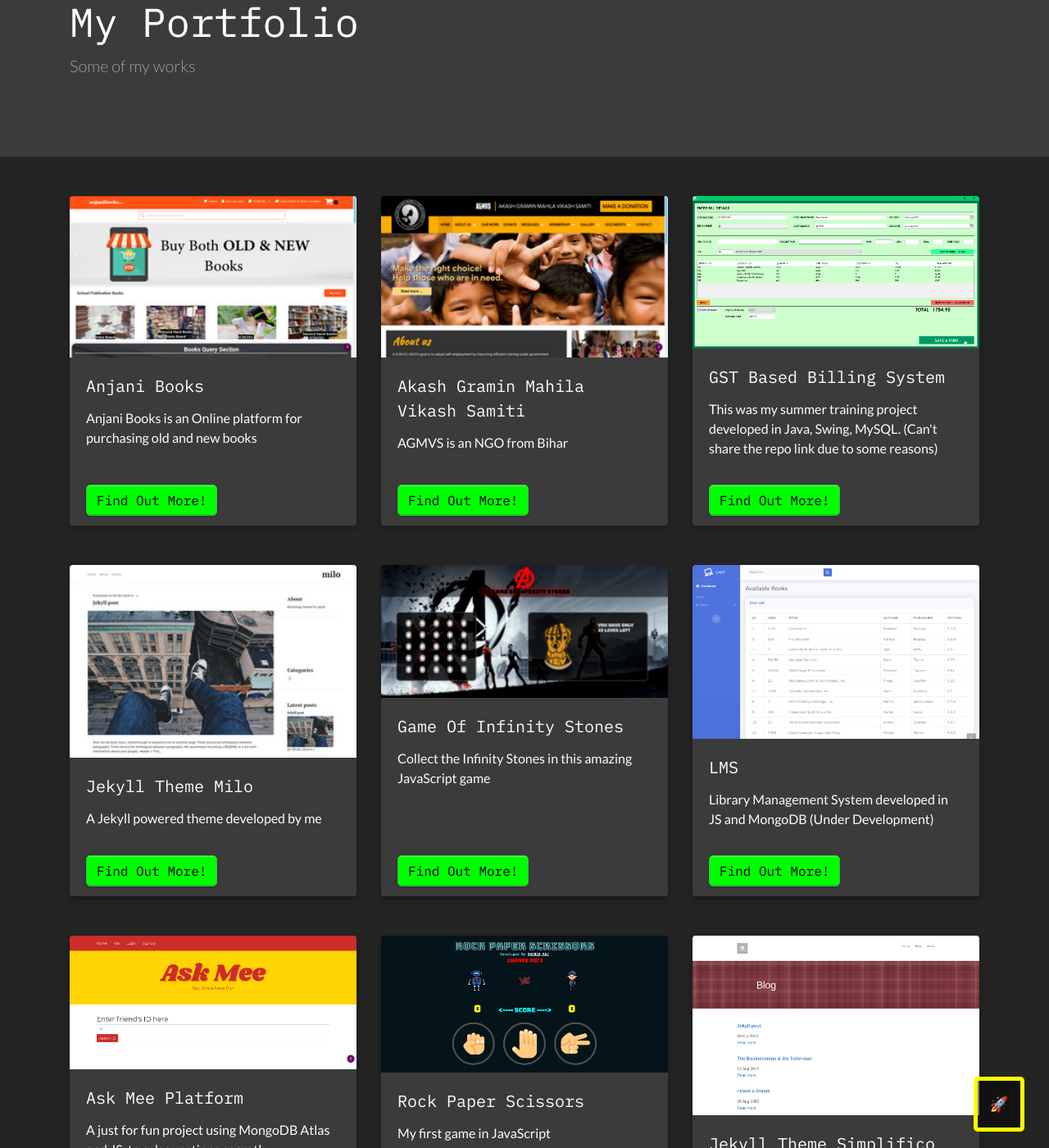
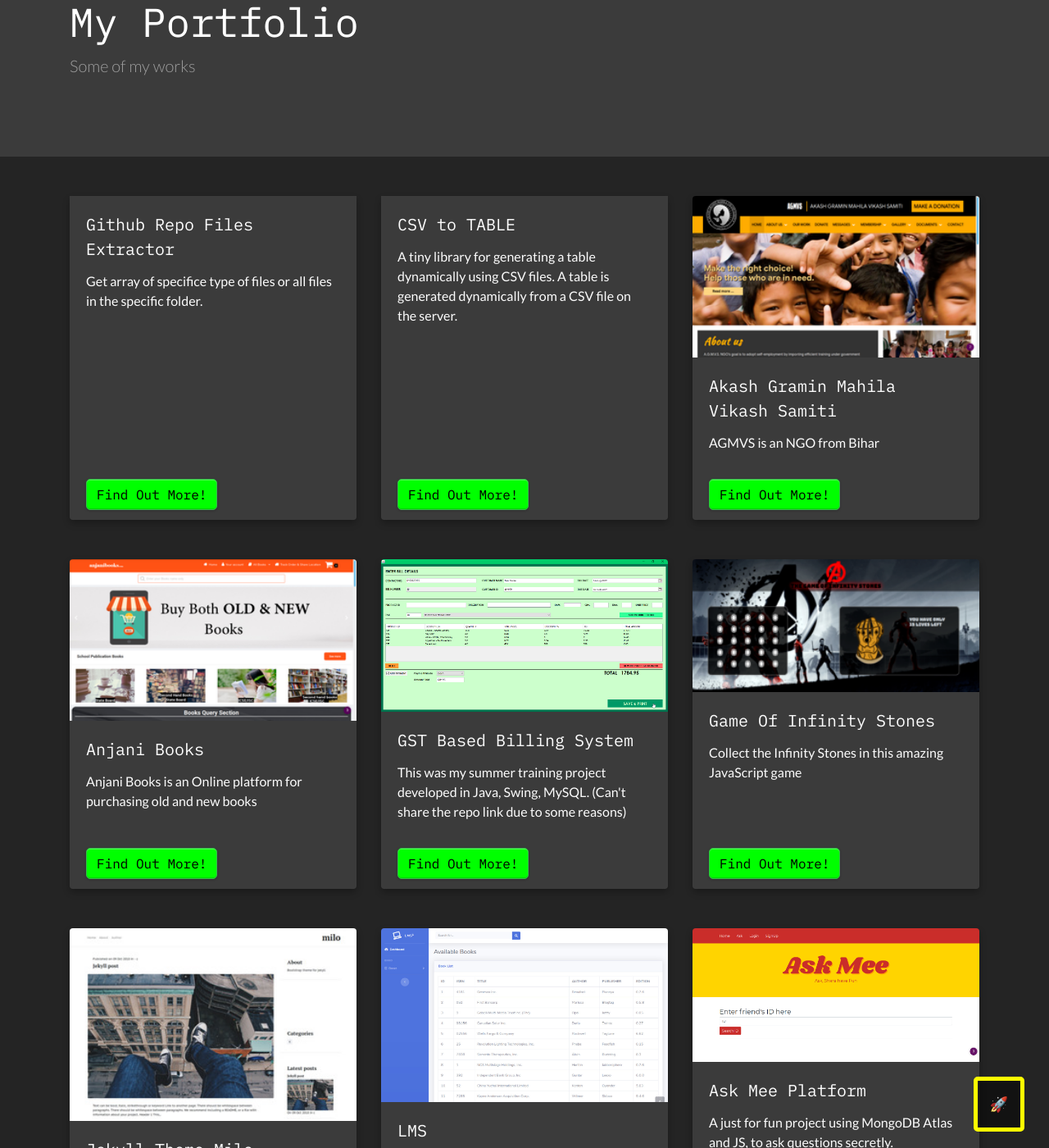
Before and after one commit to sharadcodes/sharadcodes.github.io, a Jekyll site: the page built from portfolio.md, in a window 1280 px wide and 1400 px high, scrolled down 378 px. Shown: the whole window at 82% size. Built offline with Jekyll 4.4.1, drawn with Linux system fonts in a browser that asks for light colours; emoji names are drawn with the system emoji font; some web fonts are replaced.

Commit message:
Update Portfolio “projects”

```diff
--- a/_data/portfolio.yml
+++ b/_data/portfolio.yml
@@ -1,14 +1,24 @@
 projects:
+  - about: Get array of specifice type of files or all files in the specific folder.
+    img_alt: Github Repo Files Extractor
+    link: 'https://sharadcodes.github.io/cdn/ghub_files/'
+    title: Github Repo Files Extractor
+  - about: >-
+      A tiny library for generating a table dynamically using CSV files. A table
+      is generated dynamically from a CSV file on the server.
+    img_alt: CSV to TABLE
+    link: 'https://sharadcodes.github.io/cdn/csv_to_table/'
+    title: CSV to TABLE
+  - about: AGMVS is an NGO from Bihar
+    img: /assets/uploads/agmvs.png
+    img_alt: AGMVS Image
+    link: 'https://agmvs.org.in'
+    title: Akash Gramin Mahila Vikash Samiti
   - about: Anjani Books is an Online platform for purchasing old and new books
     img: /assets/uploads/abooks.png
     img_alt: Anjani Books
     link: 'https://anjanibooks.com'
     title: Anjani Books
-  - about: AGMVS is an NGO from Bihar
-    img: /assets/uploads/agmvs.png
-    img_alt: AGMVS Image
-    link: 'https://agmvs.org.in'
-    title: Akash Gramin Mahila Vikash Samiti
   - about: >-
       This was my summer training project developed in Java, Swing, MySQL.
       (Can't share the repo link due to some reasons)
@@ -16,16 +26,16 @@ projects:
     img_alt: Snap
     link: 'https://www.codingindian.codes/assets/uploads/gstb.png'
     title: GST Based Billing System
+  - about: Collect the Infinity Stones in this amazing JavaScript game
+    img: /assets/uploads/ais.png
+    img_alt: Snap
+    link: 'https://sharadcodes.github.io/the-game-of-infinity-stones/'
+    title: Game Of Infinity Stones
   - about: A Jekyll powered theme developed by me
     img: /assets/uploads/jm.jpeg
     img_alt: Screenshot
     link: 'https://sharadcodes.github.io/jekyll-theme-milo/'
     title: Jekyll Theme Milo
-  - about: Collect the Infinity Stones in this amazing JavaScript game
-    img: /assets/uploads/ais.png
-    img_alt: Snap
-    link: 'https://sharadcodes.github.io/the-game-of-infinity-stones/'
-    title: Game Of Infinity Stones
   - about: Library Management System developed in JS and MongoDB (Under Development)
     img: /assets/uploads/lms.jpeg
     img_alt: LMS
```
